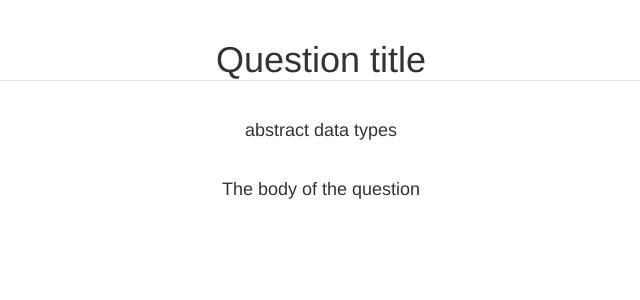
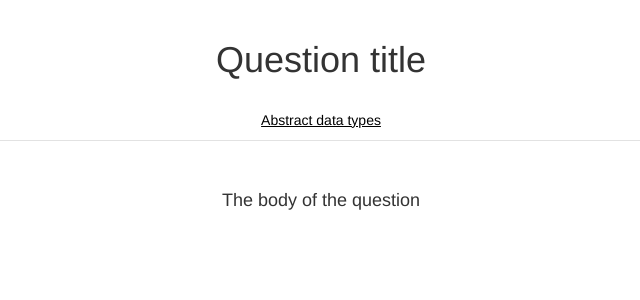
Before and after one commit to ekpo-d/progressMap, a Flask app: a page that uses progressMap/templates/showQuestion.html in a window 1280 px wide. Shown: the part 52-352 px from the top of the page, without its empty margins (319-959 px from the left). Run offline with Flask 2, Linux system fonts and the light colour scheme; data comes from the database, SQL or seed files in the repository; some libraries are stand-ins or nearby versions.

Commit message:
updated template

```diff
--- a/progressMap/templates/showQuestion.html
+++ b/progressMap/templates/showQuestion.html
@@ -16,11 +16,17 @@
 {% endblock %}
 
 {% block content %}
-<section class="container-fluid content text-center">
-<h1 class="b-down">{{ question.title.capitalize() }}</h1>
+<section class="container-fluid content text-center underline">
+<article class="b-down">
+<h1>{{ question.title.capitalize() }}</h1>
 <br />
-<h4 >{{ question.article.title }}</h4>
-<br />
+<p>
+	<a href="{{ url_for('articles.show', page = question.article.title) }}">
+		{{ question.article.title.capitalize() }}
+	</a>
+</p>
+</article>
+<br /><br />
 <h4 >{{ question.message }}</h4>
 <br /><br />
 </section>
```
